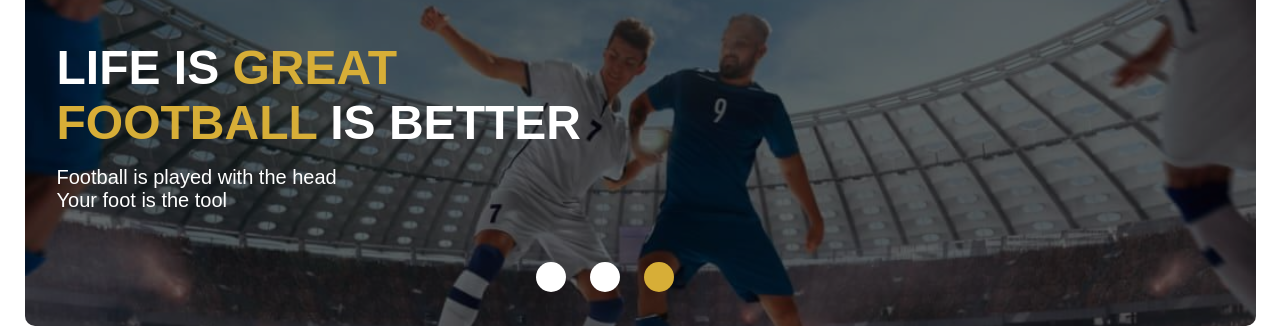
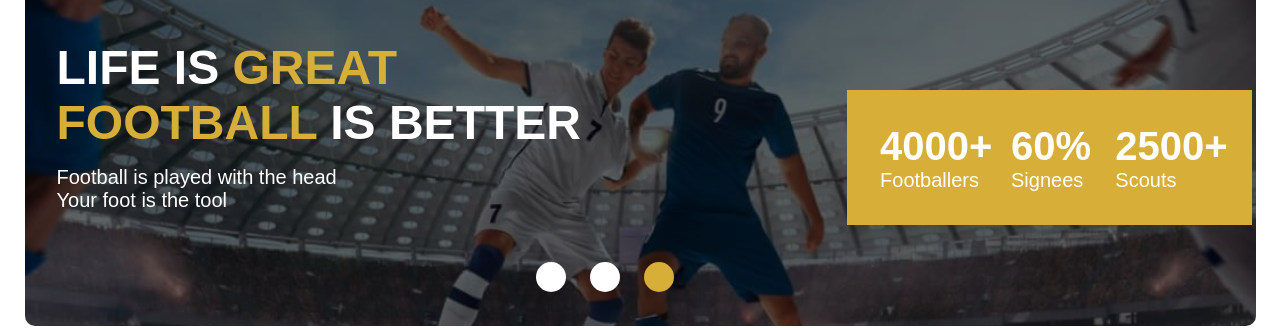
Before and after one commit to Neenoe/scouting-network, a React (Create React App) app: page / in a window 1280 px wide. Shown: the part 210-538 px from the top of the page. Built offline with nearby package versions, Linux system fonts and the light colour scheme; a web font is replaced by a local one.

Commit message:
more responsiveness added

```diff
--- a/src/Components/Blog/Blog.jsx
+++ b/src/Components/Blog/Blog.jsx
@@ -157,6 +157,7 @@ function Blog() {
           width: '100%',
           height: '100%',
           background: 'rgba(48, 45, 45, 0.37)',
+          borderRadius: '10px'
         }}
       >
             <div className='blog-media innerWidth paddings'>
@@ -255,6 +256,7 @@ function Blog() {
    {isHighlightVideoOnePlaying? (
         <BsFillPauseFill
           className='stop1'
+          height={20}
           style={{ cursor: 'pointer' }}
           onClick={handleHighlightVideoOne}
         />
--- a/src/Components/Blog/blog.css
+++ b/src/Components/Blog/blog.css
@@ -842,6 +842,8 @@ fill: #544F4F;
 stroke-width: 1px;
 stroke: #D9D9D9;
 border-radius: 50%;
+width: 28px;
+height: 28px;
 
     }
 
@@ -1118,7 +1120,7 @@ align-items: left;
     flex: 0 0 auto; /* Prevent flex items from growing */
     width: 179px;
     text-align: center;
-    margin-right: 35px;
+
   }
 
   .interviews-img {
@@ -1156,6 +1158,8 @@ margin-bottom: 2rem;
     border-radius: 50%;
     padding: 8px;
     cursor: pointer;
+    width: 28px;
+height: 28px;
 
   }
   .interviews-media span {
--- a/src/Components/Landing.jsx
+++ b/src/Components/Landing.jsx
@@ -94,9 +94,9 @@ function Landing () {
 
 
     </div>
-    {/* <div className='media-right-container'>
-    <div className="media-right innerWidth paddings">
-
+    <div className='media-right-container'>
+    <div className="media-right ">
+      <div className="media-details">
       <div className='media-right-content'>
       <p>4000+ </p>
       <span>Footballers</span>
@@ -109,10 +109,13 @@ function Landing () {
       <p>2500+ </p>
       <span>Scouts</span>
       </div>
+      </div>
+
+
 
   </div>
 
-    </div> */}
+    </div>
     <br /> <br />
     {/* categories */}
 
@@ -254,7 +257,7 @@ function Landing () {
         <div className="testimonial-box">
           <div className="testimonial-details">
             <div className="testimonial-image">
-            <img src={data[14].imag} alt="" />
+            <img src={data[16].imag} alt="" />
             </div>
             <div className="testimonial-name">
               <p>Kemi Abiola</p>
--- a/src/Components/landing.css
+++ b/src/Components/landing.css
@@ -84,13 +84,13 @@ line-height: normal;
 
 }
 
-.media-right {
+/* .media-right {
     display: flex;
     flex-direction: row;
     justify-content: space-around;
     height: 200px;
     border: 0px solid #D7AE37;
-    width: 100%;
+
 
     text-align: flex-end;
 
@@ -98,22 +98,18 @@ line-height: normal;
     align-items: center;
     align-content: flex-end;
 
-    width: 461px;
+
 height: 176px;
 z-index: 1;
 background: #D7AE37;
 position: absolute;
 right: 0;
-margin-right: 1.5rem;
-margin-top: -5rem;
 
 
-}
 
-.media-rightt {
-position: absolute;
-right: 0;
-}
+} */
+
+
 
 
 
@@ -508,6 +504,41 @@ line-height: normal;
  }
 
 
+  /*media right  */
+  .media-right-container {
+    position: absolute;
+    top: 35%;
+    right: 0;
+    width: 100%;
+    display: flex;
+    justify-content: flex-end;
+    align-items: flex-start;
+  }
+
+  .media-right {
+    max-width: 1263px;
+    width: 100%;
+    margin: 0 auto;
+    padding: 20px;
+    border-top-left-radius: 10px;
+    display: flex;
+    flex-direction: column;
+    justify-content: space-between;
+    align-items: flex-end;
+  }
+
+  .media-details {
+    width: 405px;
+    text-align: right;
+    color: white;
+    display: flex;
+    flex-direction: row;
+    background-color: #D7AE37;
+    padding: 2.1rem;
+
+  }
+
+
 @media screen and (max-width: 1310px) {
 
 
@@ -570,6 +601,9 @@ margin-top: -11rem;
 .navigation {
     display: none;
 }
+.media-right-container {
+    display: none;
+}
 
 .media-right-container {
   padding: 1rem;
@@ -612,6 +646,7 @@ font-size: 18px;
 padding: 1rem;
 width: 319px;
 margin-top: -1rem;
+text-align: left;
 }
 
 .categories-box p {
@@ -683,6 +718,8 @@ height: 448px;
     flex-direction: column;
     align-items: center;
     justify-content: center;
+    margin-left: 4%;
+    margin-right: 0.4rem;
 }
 
 
@@ -741,11 +778,12 @@ height: 448px;
     justify-content: center;
     padding: 10px;
     height: 1182px;
+    margin-bottom: -1.3rem;
 
 }
 
 .testimonial-wrapper h3 {
-    margin-top: 3rem;
+    margin-top: 6rem;
     font-size: 18px;
 }
 .testimonial-box {
--- a/src/Constants/index.js
+++ b/src/Constants/index.js
@@ -19,7 +19,7 @@ import seventeen from './../assets/Assets-17.jpg'
 import eighteen from './../assets/Assets-18.jpg'
 import nineteen from './../assets/Assets-19.jpeg'
 import twenty from './../assets/Assets-20.jpeg'
-import twentytwo from './../assets/Assets-22.jpeg'
+import twentytwo from './../assets/Assets-22.jpg'
 import twentythree from './../assets/Assets-23.jpg'
 import twentyfour from './../assets/Assets-24.jpg'
 import twentyfive from './../assets/Assets-25.jpg'
```
Also changed, not shown: 1 other file (tests, documents, lock files or other folders).
